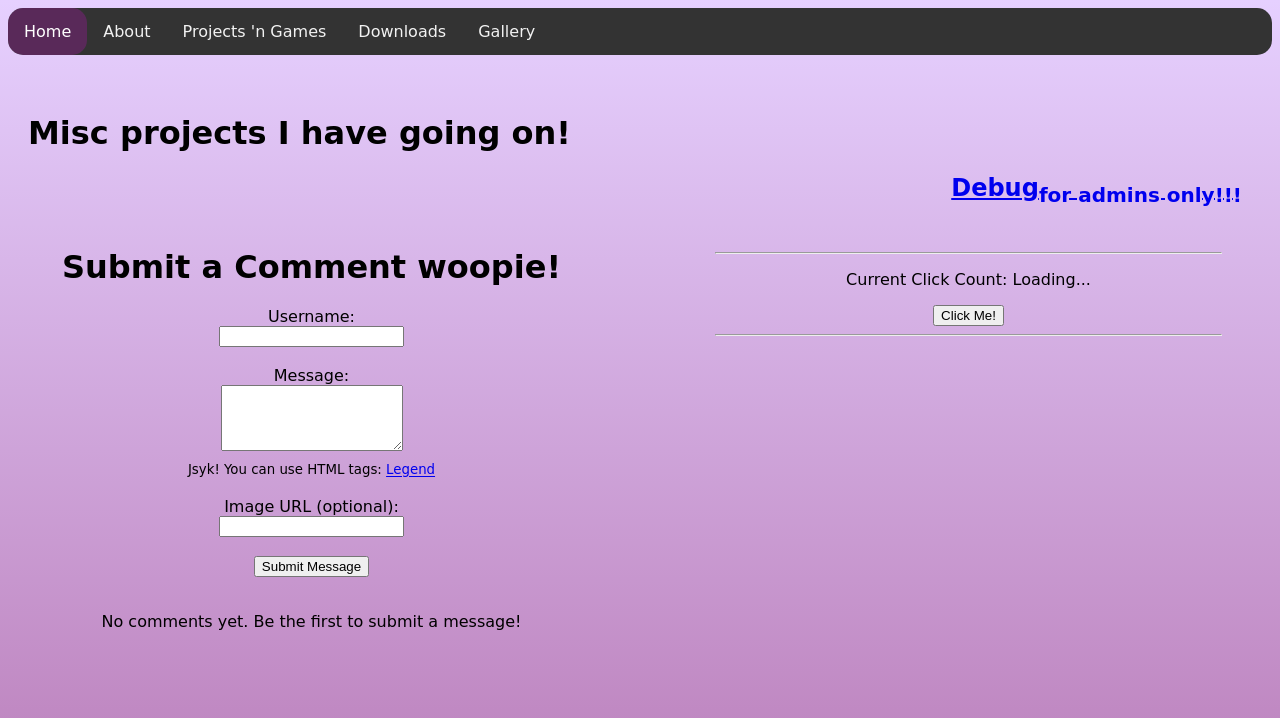
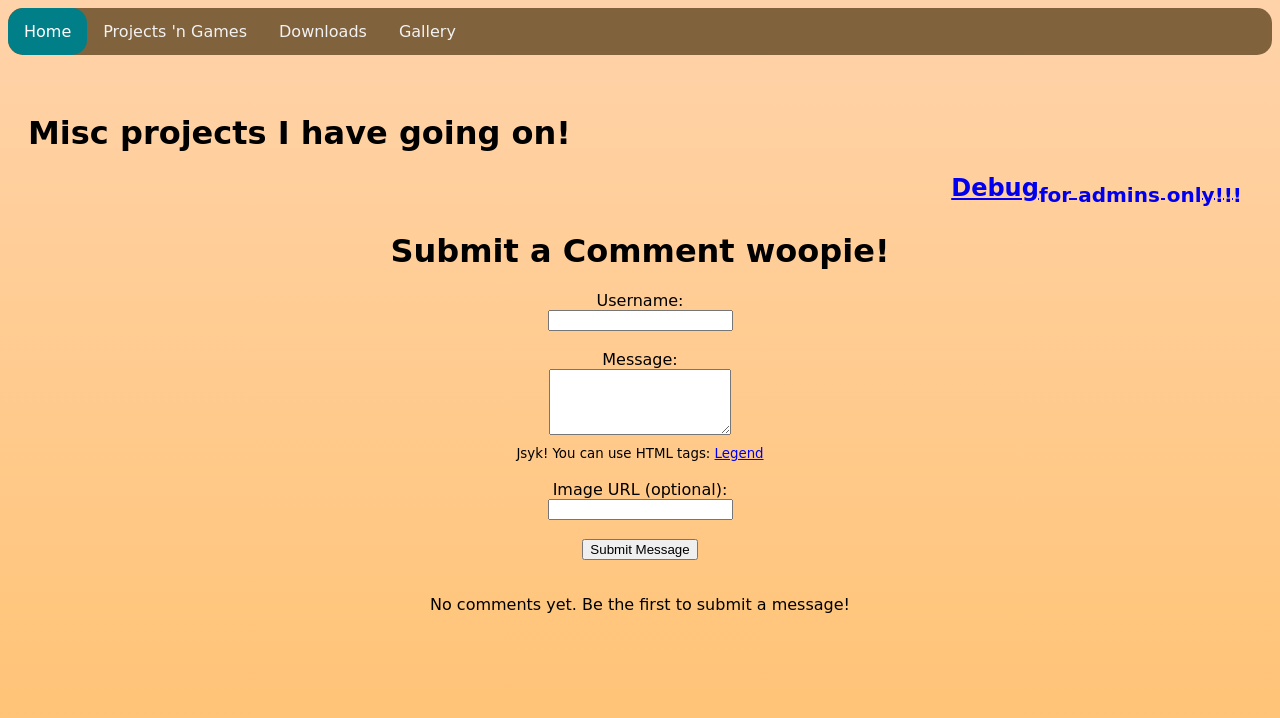
Before and after one commit to KotaNofa/kokaCloud, a PHP site: page /projects in a window 1280 px wide. Shown: the top 718 px of the page. Run offline with PHP 8.4, Linux system fonts and the light colour scheme; data that the repository does not hold is empty; some web fonts are replaced.

Commit message:
color pallete swap. Cleaning up landing page.

```diff
--- a/boubas/loadhead.js
+++ b/boubas/loadhead.js
@@ -1,4 +1,4 @@
-fetch('/head.html')
+fetch('/template/head.html')
     .then(response => response.text())
     .then(data => {
         document.head.innerHTML += data;
--- a/boubas/loadnav.js
+++ b/boubas/loadnav.js
@@ -1,4 +1,4 @@
-fetch('/navbar.html')
+fetch('/template/navbar.html')
     .then(response => response.text())
     .then(data => {
         document.querySelector('.navbar').innerHTML = data;
--- a/boubas/projects/index.html
+++ b/boubas/projects/index.html
@@ -19,8 +19,7 @@
     <h2><a href="http://192.168.192.254:8080">Debug<sub>for admins only!!!</sub></a></h2>
   </div>
 
-  <div class="row">
-    <div class="column">
+  <div class="center">
     <h1>Submit a Comment woopie!</h1>
     <form id="commentForm" action="submit_message.php" method="POST">
       <label for="username">Username:</label><br>
@@ -40,15 +39,6 @@
       <p>No comments yet. Be the first to submit a message!</p>
     </div>
   </div>
-    <div class="column">
-      <div class="center">
-        <hr>
-        <p>Current Click Count: <span id="clickCount">Loading...</span></p>
-        <button id="clickerButton" onclick="incrementClick()">Click Me!</button>
-        <hr>
-    </div>
-    </div>
-  </div>
 
   <script src="scripts.js?v=1"></script>
 </body>
--- a/boubas/style.css
+++ b/boubas/style.css
@@ -6,8 +6,8 @@
     /*import font*/
     @media screen and (max-width: 450px) {
         body {
-            zoom: 70%;
-            -moz-transform: scale(0.70);
+            zoom: 80%;
+            -moz-transform: scale(1);
         }
     }
     /*shrink elemnts for mobile*/
@@ -19,7 +19,7 @@
     /*default html settings*/
     body {
         font-family: 'BoubasFont', cursive;
-        background-image: linear-gradient(#7700ff2f, #7700777f );
+        background-image: linear-gradient(#ffd3aa, #ffc271 );
         background-repeat: no-repeat;
         min-height: 100%
     }
@@ -28,7 +28,7 @@
 
 
     .navbar {
-        background-color: #333;
+        background-color: #80623d;
         overflow: hidden;
         border-radius: 15px;
     }
@@ -45,7 +45,7 @@
         color: black;
     }
     .navbar a.active {
-        background-color: #ff00ff30;
+        background-color: #007f88;
         color: rgb(255, 255, 255);
         border-radius: 15px;
     }
--- a/boubas/head.html
+++ b/boubas/template/head.html
@@ -3,4 +3,4 @@
     <meta name="viewport" content="width=device-width, initial-scale=1.0">
     <link rel="icon" href="//boubas.net/assets/icon_warm.jpg?v=1" />
     <link rel="preload" href="/style.css?version=1" as="style">
-    <title>🅱️oubasnet</title>
+    <title>🅱️oubasnet</title>e
--- a/boubas/navbar.html
+++ b/boubas/template/navbar.html
@@ -1,6 +1,5 @@
 
     <a class="active" href="//boubas.net">Home</a>
-    <a href="/about">About</a>
     <a href="/projects">Projects 'n Games</a>
     <a href="/downloads">Downloads</a>
     <a href="/gallery">Gallery</a>
```
Also changed, not shown: boubas/about/index.html (deleted, +0 -38 lines), boubas/index.html (+53 -16 lines). Lines whose indentation alone changed are shown as unchanged.
